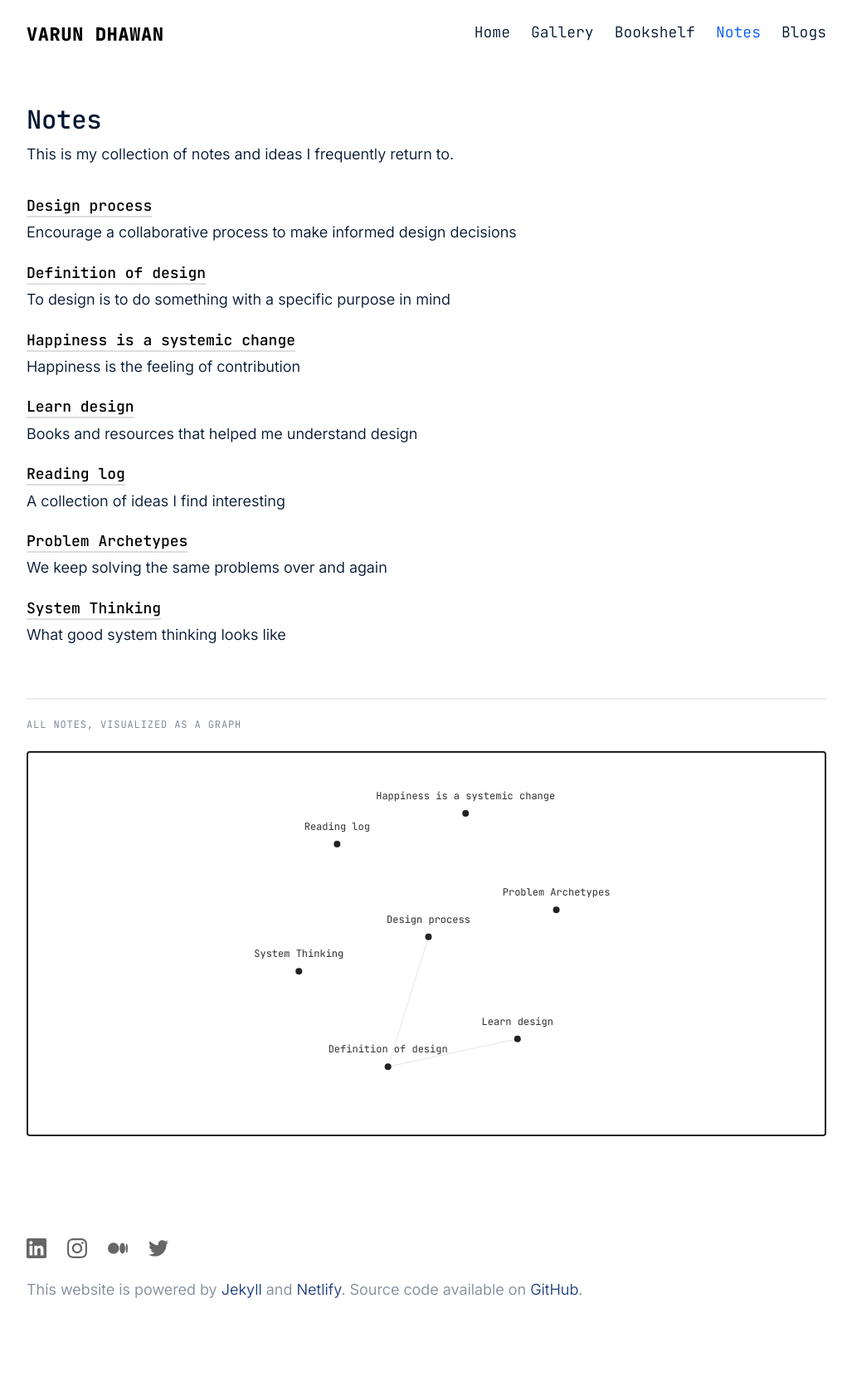
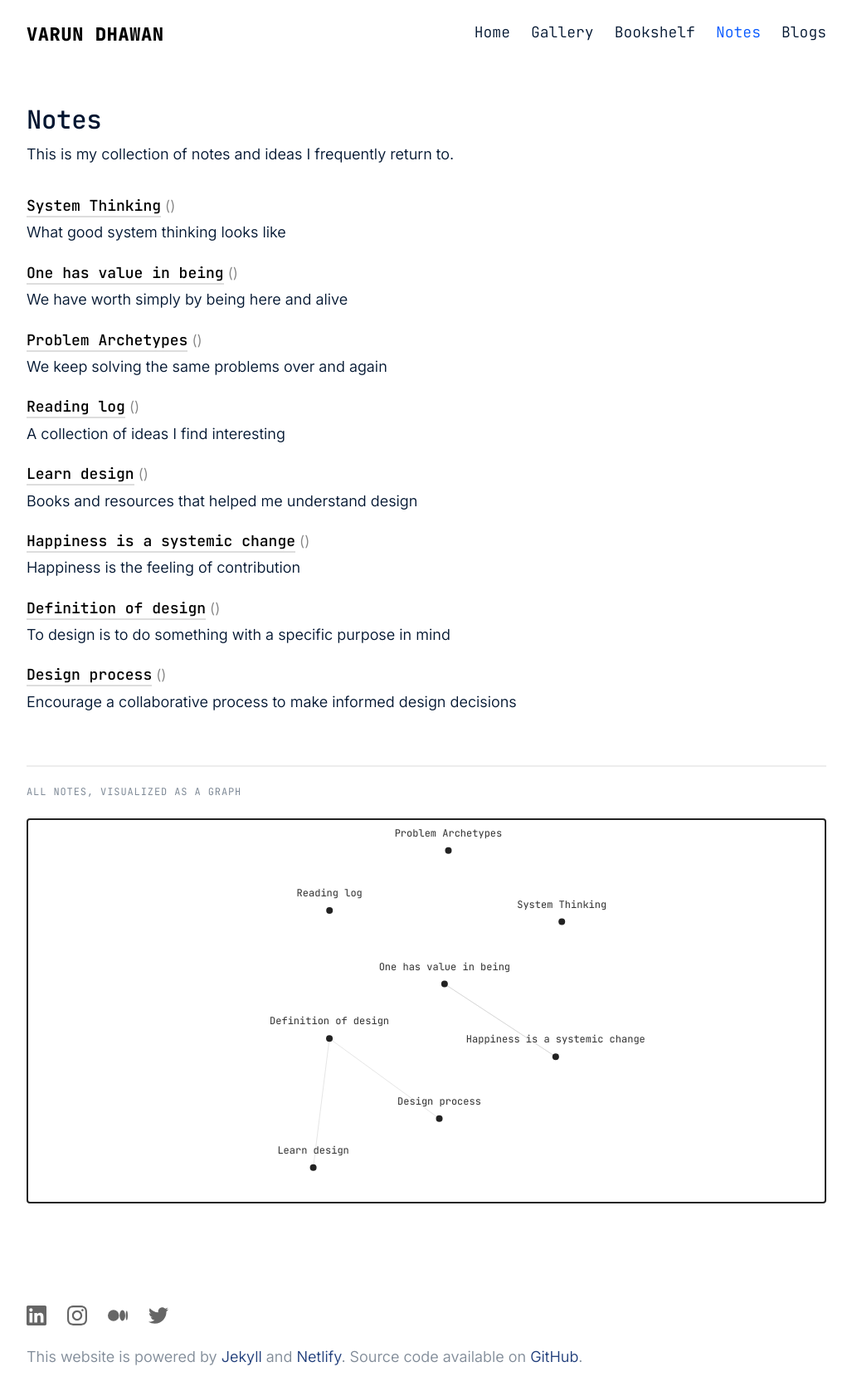
Before and after one commit to varundhawan5792/varundhawan.com, a Jekyll site: the page built from _pages/notes.html, in a window 1280 px wide. Shown: the whole page at 83% size, without its empty margins (126-1153 px from the left). Built offline with Jekyll 4.4.1, drawn with Linux system fonts in a browser that asks for light colours; before the commit the page ends 1601 px from its top, so only the background shows below that.

Commit message:
Updated notes

```diff
--- a/_config.yml
+++ b/_config.yml
@@ -33,7 +33,7 @@ use_html_extension:  false
 
 # Set to `true` to open non-internal links in new tabs, or
 # set to `false` to open non-internal links in current tab.
-open_external_links_in_new_tab: true
+open_external_links_in_new_tab: false
 
 permalink:           pretty
 relative_permalinks: false
--- a/_notes/happiness.md
+++ b/_notes/happiness.md
@@ -3,7 +3,7 @@ title: Happiness is a systemic change
 excerpt: Happiness is the feeling of contribution
 ---
 
-We feel happy when we feel we are of use to someone.
+We feel happy when we feel [[self-worth|we are of use to someone]].
 
 When we have low self-worth, that becomes difficult. We being to look for recognition to feel useful. Everything becomes about getting recognized. This desire makes life a competition and we start seeing others as enemies.
 
--- a/_notes/self-worth.md
+++ b/_notes/self-worth.md
@@ -1,5 +1,10 @@
 ---
-published: false
+title: One has value in being
+excerpt: We have worth simply by being here and alive
 ---
 
-Imagine how your family would feel if you died. They would be sad. One has value in simply being alive.
+Imagine how your family would feel if you had an accident and you were in a very serious condition. They would hope that you make it. Even if you can't do anything for them in that state.
+
+So, one have worth simply by being here.
+
+We get a deeper sense of self-worth by thinking of others as equals and contributing to the society. That's the secret to [[happiness]].
--- a/_pages/notes.html
+++ b/_pages/notes.html
@@ -13,12 +13,12 @@ preview: false
 </div>
 
 <div class="notes-list">
-  {% assign notes = site.notes | where_exp: "item", "item.path contains 'notes'" | sort: "last_modified_at" %}
+  {% assign notes = site.notes | where_exp: "item", "item.path contains 'notes'" | sort: "last_modified_at" | reverse %}
   {% for entry in notes %}
   <div class="list-entry">
     <div>
       <a class="note-heading internal-link" href="{{ entry.url }}">{{ entry.title }}</a>
-      <span class="faded hide">({{ entry.last_modified_at | date: "%b %-d, %Y" }})</span>
+      <span class="faded">({{ entry.last_modified_at | date: "%b %-d, %Y" }})</span>
     </div>
     <div>{{ entry.excerpt | strip_html | truncatewords: 30 }}</div>
   </div>
--- a/_plugins/bidirectional-links.rb
+++ b/_plugins/bidirectional-links.rb
@@ -18,7 +18,7 @@ class BidirectionalLinksGenerator < Jekyll::Generator
           title_from_filename = File.basename(
             note_potentially_linked_to.basename,
             File.extname(note_potentially_linked_to.basename)
-          ).gsub('_', ' ').gsub('-', ' ').capitalize
+          ).gsub('_', '[ _]').gsub('-', '[ -]').capitalize
 
           new_href = "#{site.baseurl}#{note_potentially_linked_to.url}#{link_extension}"
           anchor_tag = "<a class='internal-link' href='#{new_href}'>\\1</a>"
```
Also changed, not shown: _notes/design leadership.md (added, +6 -0 lines), _notes/mantras.md (+2 -1 lines).
